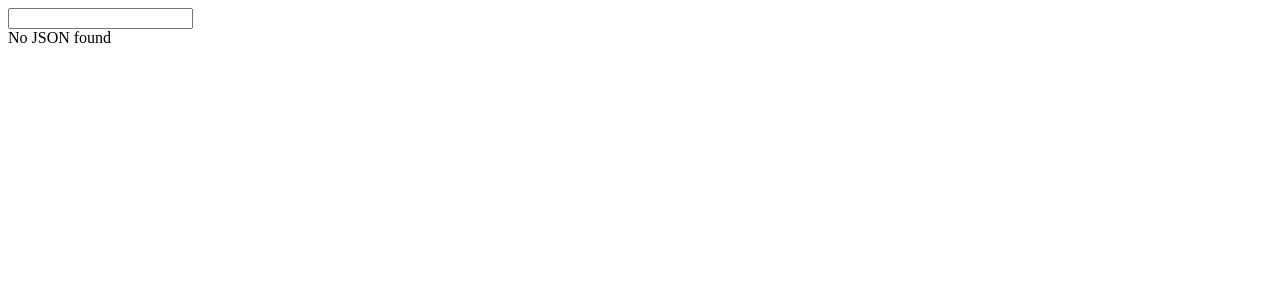
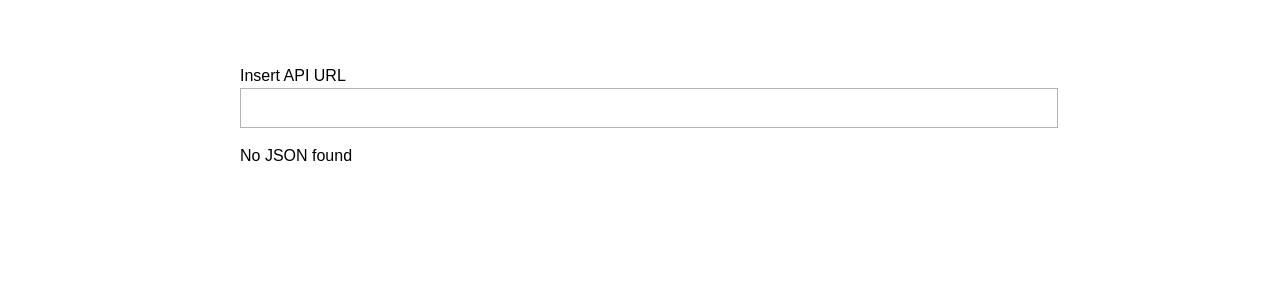
Before and after one commit to ksenechkaP/ridge, an Angular app: page / in a window 1280 px wide. Shown: the top 300 px of the page. Built offline with nearby package versions, Linux system fonts and the light colour scheme.

Commit message:
basic styling

```diff
--- a/src/app/app.component.html
+++ b/src/app/app.component.html
@@ -1,2 +1,7 @@
-<input type="text" [ngModel]="jsonURL" (ngModelChange)="modelChangeFn($event)"/>
-<app-json-builder [jsonURL]="jsonURL"></app-json-builder>
+<section class="main">
+  <div class="main-field">
+    <label>Insert API URL</label>
+      <input class="main-field-input" type="text" [ngModel]="jsonURL" (ngModelChange)="modelChangeFn($event)"/>
+  </div>
+  <app-json-builder [jsonURL]="jsonURL"></app-json-builder>
+</section>
--- a/src/app/app.component.scss
+++ b/src/app/app.component.scss
@@ -0,0 +1,22 @@
+.main {
+  max-width: 800px;
+  display: flex;
+  justify-content: center;
+  align-items: center;
+  flex-direction: column;
+  margin: 0 auto;
+  padding: 4rem 0;
+}
+
+.main-field,
+app-json-builder {
+  width: 100%;
+}
+
+.main-field-input {
+  width: 100%;
+  border: solid 1px rgba(0,0,0,0.3);
+  font-size: 1.2rem;
+  margin-bottom: 1rem;
+  padding: 0.5rem;
+}
--- a/src/app/components/json-item/json-item.component.html
+++ b/src/app/components/json-item/json-item.component.html
@@ -1,11 +1,12 @@
 
 <ul class="json-item" [ngClass]="{'collapsed': item.collapsed}" *ngFor="let item of jsonData | keyvalue; let i=index">
   <li>
-    <button *ngIf="item.value && getValueType(item.value)" type="button" [ngClass]="{'collapsed': item.collapsed}" (click)="item.collapsed = !item.collapsed">
-      <span class="expand">+</span>
-      <span class="collapse">-</span>
+
+    <button *ngIf="item.value && getValueType(item.value) && getValLenght(item.value) > 1" type="button" [ngClass]="{'collapsed': item.collapsed}" (click)="item.collapsed = !item.collapsed">
+      <span class="expand">-</span>
+      <span class="collapse">+</span>
     </button>
-    {{item.key}} - value: {{item.value}}
+    "{{item.key}}": {{item.value && !getValueType(item.value) ? item.value  : ''}}
     <div class="json-list-nested">
       <app-json-item [jsonData]="item.value"></app-json-item>
     </div>
--- a/src/app/components/json-item/json-item.component.scss
+++ b/src/app/components/json-item/json-item.component.scss
@@ -1,9 +1,18 @@
 .json-item {
   list-style: none;
+
+  li {
+    margin-bottom: 1rem;
+  }
+}
+
+.json-item-key {
+  font-weight: bold;
 }
 
 .json-list-nested {
   height: auto;
+  margin-left: 2rem;
 }
 
 .collapse {
--- a/src/app/components/json-item/json-item.component.ts
+++ b/src/app/components/json-item/json-item.component.ts
@@ -15,4 +15,9 @@ export class JsonItemComponent implements OnInit {
   getValueType(item) {
     return typeof item === 'object';
   }
+
+  getValLenght(item) {
+      return Object.keys(item).length;
+  }
+
 }
--- a/src/styles.scss
+++ b/src/styles.scss
@@ -1 +1,32 @@
-/* You can add global styles to this file, and also import other style files */
+
+/* Remove default padding */
+ul[class],
+ol[class] {
+  padding: 0;
+}
+
+/* Remove default margin */
+body,
+h1,
+h2,
+h3,
+h4,
+p,
+ul[class],
+ol[class],
+li,
+figure,
+figcaption,
+blockquote,
+dl,
+dd {
+  margin: 0;
+}
+
+body {
+  min-height: 100vh;
+  scroll-behavior: smooth;
+  text-rendering: optimizeSpeed;
+  line-height: 1.5;
+  font-family: 'Arial';
+}/* You can add global styles to this file, and also import other style files */
```
